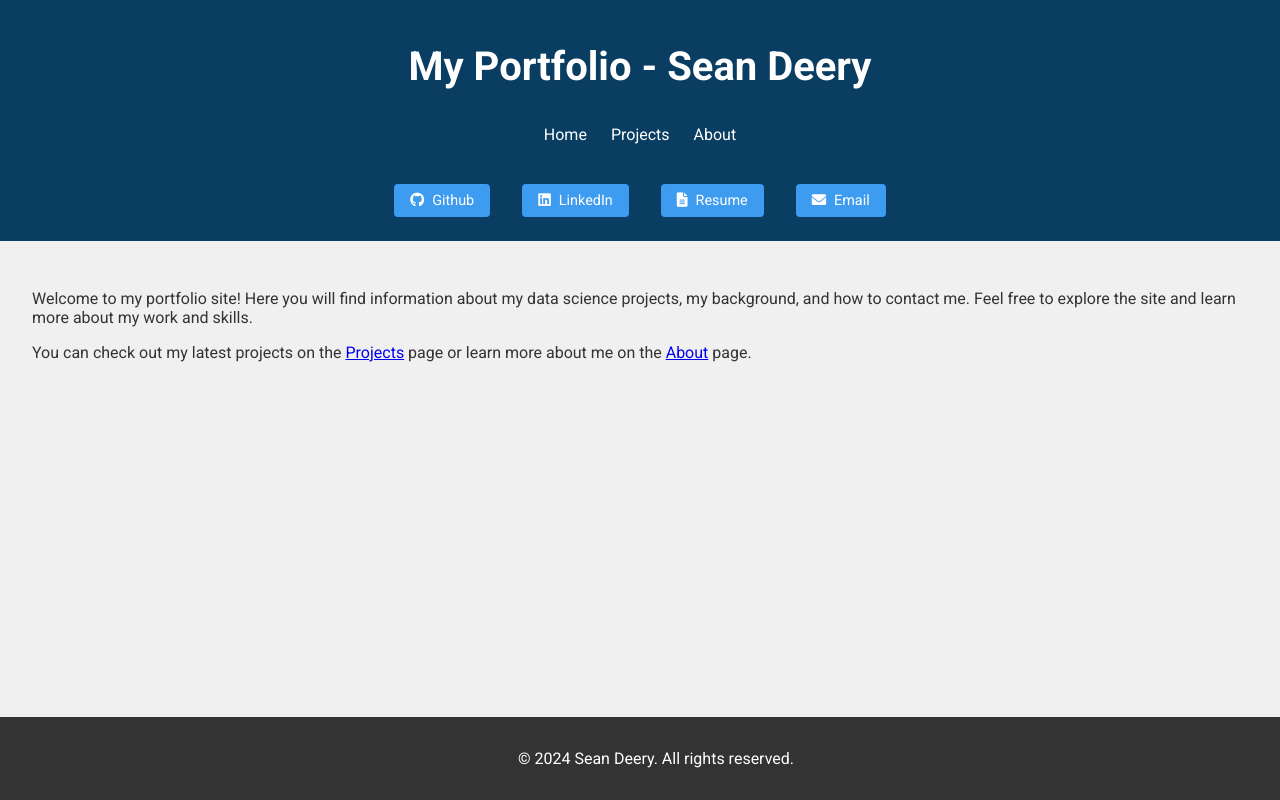
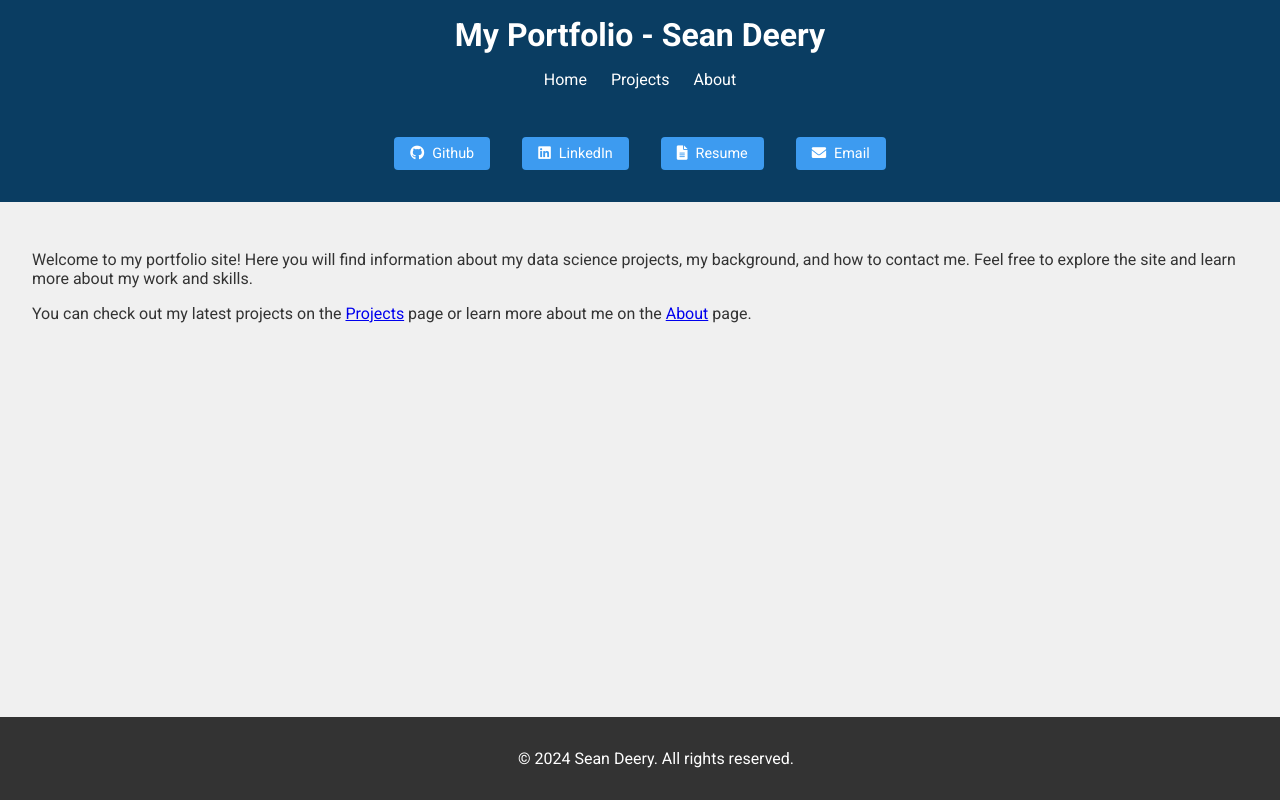
Before and after one commit to sdeery14/portfolio-website, a Flask app: page / in a window 1280 px wide. Run offline with Flask 3, Linux system fonts and the light colour scheme.

Commit message:
update header style

```diff
--- a/app/static/style.css
+++ b/app/static/style.css
@@ -8,6 +8,7 @@ html, body {
     font-family: 'Roboto', sans-serif;
     background-color: #f0f0f0;
     color: #333333;
+    overflow-x: hidden; /* Ensure no horizontal overflow */
 }
 
 /* Flexbox layout for the wrapper to push the footer down */
@@ -22,6 +23,13 @@ header {
     color: #FFFFFF; /* White */
     padding: 1rem;
     text-align: center;
+    overflow: hidden; /* Ensure no overflow */
+}
+
+.branding h1 {
+    margin: 0;
+    font-size: 2rem;
+    word-wrap: break-word; /* Allow title to wrap */
 }
 
 nav {
@@ -47,6 +55,7 @@ nav a:hover {
     flex-wrap: wrap;
     justify-content: center;
     gap: 0.5rem;
+    margin: 0.5rem 0;
 }
 
 .social-link {
```
